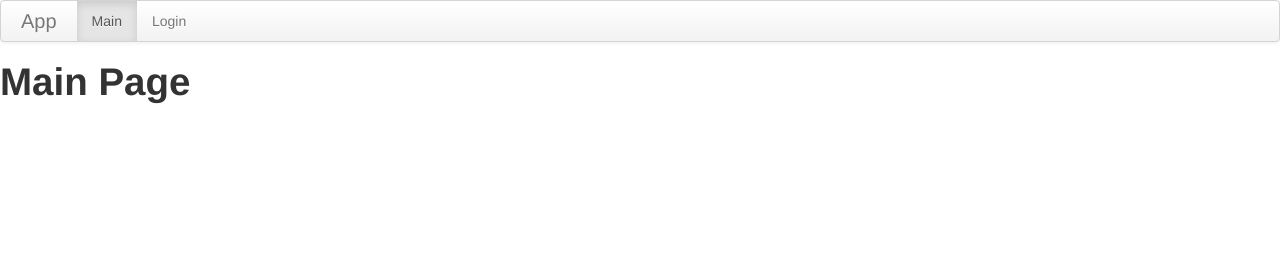
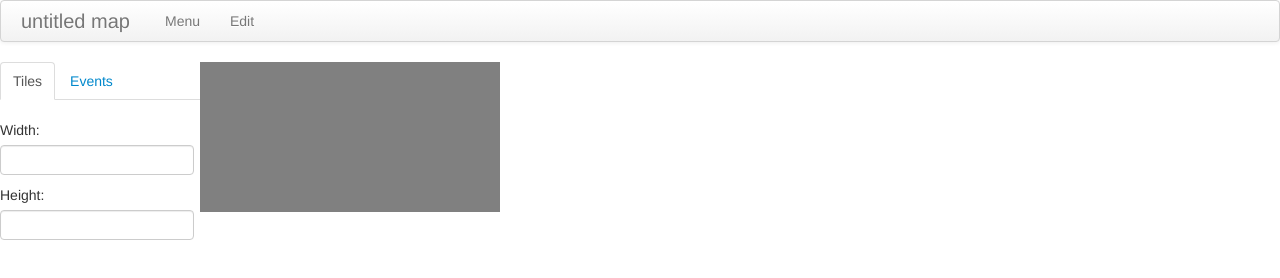
Before and after one commit to Adalden/rpg-map-editor, a website: page client/index.html in a window 1280 px wide. Drawn offline with Linux system fonts and the light colour scheme.

Commit message:
put together initial layout of the editor

```diff
--- a/Gruntfile.js
+++ b/Gruntfile.js
@@ -48,7 +48,7 @@ module.exports = function (grunt) {
 
     ngtemplates: {
       options:  { base: 'client' },
-      app: {
+      editor: {
         src: ['client/tmpl/**/*.html'],
         dest: 'build/generated/js/ngtemplates.js'
       }
--- a/client/css/app.styl
+++ b/client/css/app.styl
@@ -1,9 +1,3 @@
 @import shared
-
-*
-  padding: 0
-  margin: 0
-
-html,
-body
-  height: 100%
+@import map-container
+@import side-bar
--- /dev/null
+++ b/client/css/map-container.styl
@@ -0,0 +1,10 @@
+#mapContainer
+  position: absolute
+  top: 62px
+  bottom: 0
+  left: $sideBarWidth
+  right: 0
+  overflow: auto
+
+  canvas
+    background-color: gray
--- a/client/css/shared.styl
+++ b/client/css/shared.styl
@@ -0,0 +1,18 @@
+// Colors
+
+// Sizes
+
+$sideBarWidth = 200px
+$innerContent = 180px
+
+// Mixins
+
+// Common Style
+
+*
+  padding: 0
+  margin: 0
+
+html,
+body
+  height: 100%
--- /dev/null
+++ b/client/css/side-bar.styl
@@ -0,0 +1,12 @@
+#sideBar
+  width: $sideBarWidth
+
+  .tab-pane
+    position: absolute;
+    overflow: auto;
+    top: 120px;
+    width: $sideBarWidth
+    bottom: 0;
+
+    input
+      width: $innerContent
--- a/client/index.html
+++ b/client/index.html
@@ -1,7 +1,7 @@
 <!DOCTYPE html>
 <html>
   <head>
-  <title>Angular App</title>
+    <title>Map Editor</title>
     <!-- ref:css css/<%= appName %>.min.css -->
     <link rel="stylesheet" href="css/app.css">
     <link rel="stylesheet" href="css/lib/bootstrap.css">
--- a/client/js/app/ctrl/login.js
+++ b/client/js/app/ctrl/login.js
@@ -1,5 +1,5 @@
 /* global angular */
-angular.module('app').controller('loginCtrl',
+angular.module('editor').controller('loginCtrl',
   function ($scope, nav) {
     'use strict';
 
--- a/client/js/app/ctrl/main.js
+++ b/client/js/app/ctrl/main.js
@@ -1,10 +1,13 @@
 /* global angular */
-angular.module('app').controller('mainCtrl',
-  function ($scope, nav) {
+angular.module('editor').controller('mainCtrl',
+  function ($scope) {
     'use strict';
 
-    $scope.title = 'App';
-    $scope.nav = nav;
-    $scope.msg = 'Main';
+    $scope.title = 'untitled map';
+
+    $scope.menu = [
+      { label: 'Menu' },
+      { label: 'Edit' }
+    ];
   }
 );
--- a/client/js/app/service/nav.js
+++ b/client/js/app/service/nav.js
@@ -1,5 +1,5 @@
 /* global angular, mNav */
-angular.module('app').factory('nav',
+angular.module('editor').factory('nav',
   function () {
     'use strict';
 
--- a/client/js/main.js
+++ b/client/js/main.js
@@ -1,2 +1,2 @@
 /* global angular */
-angular.bootstrap(document, ['app']);
+angular.bootstrap(document, ['editor']);
--- a/client/js/module.js
+++ b/client/js/module.js
@@ -1,5 +1,5 @@
 /* global angular, mNav */
-angular.module('app', ['ui.bootstrap']).config(
+angular.module('editor', ['ui.bootstrap']).config(
   function ($routeProvider) {
     'use strict';
 
--- a/client/tmpl/main.html
+++ b/client/tmpl/main.html
@@ -1,14 +1,26 @@
 <div class="navbar">
   <div class="navbar-inner">
-    <a href="#" class="brand">{{title}}</a>
+    <a class="brand">{{title}}</a>
     <ul class="nav">
-      <li ng-repeat="item in nav" ng-class="{active:item.label==msg}">
-        <a href="#{{item.url}}">{{item.label}}</a>
+      <li ng-repeat="item in menu">
+        <a>{{item.label}}</a>
       </li>
     </ul>
   </div>
 </div>
 
-<div id="main">
-  <h1>{{msg}} Page</h1>
+<div id="sideBar">
+  <tabset>
+    <tab heading="Tiles">
+      <label>Width:</label>
+      <input type="text" ng-model="mapWidth">
+      <label>Height:</label>
+      <input type="text" ng-model="mapHeight">
+    </tab>
+    <tab heading="Events"></tab>
+  </tabset>
 </div>
+
+<div id="mapContainer">
+  <canvas width="{{mapWidth}}" height="{{mapHeight}}" id="map"></canvas>
+</div>
--- a/package.json
+++ b/package.json
@@ -1,7 +1,7 @@
 {
-  "name": "Angular-App",
+  "name": "rpg-map-editor",
   "version": "0.0.1",
-  "private": true,
+  "private": false,
   "scripts": {
     "start": "node server/app"
   },
--- a/server/app.js
+++ b/server/app.js
@@ -7,8 +7,8 @@ var app = express();
 app.set('port', process.env.PORT || 3000);
 
 var sessOptions = {
-  key: 'angular-app.sid',
-  secret: 'my secret'
+  key: 'rpg-map-editor.sid',
+  secret: '87o09aiu$#%87e09d87op8y=35rc13g-s,.p0y34y-3a.prsch309'
 };
 
 var devConfig = function () {
```
Also changed, not shown: README.md, client/css/app.css, client/img/tiles.jpg (added). Lines whose indentation alone changed are shown as unchanged.
